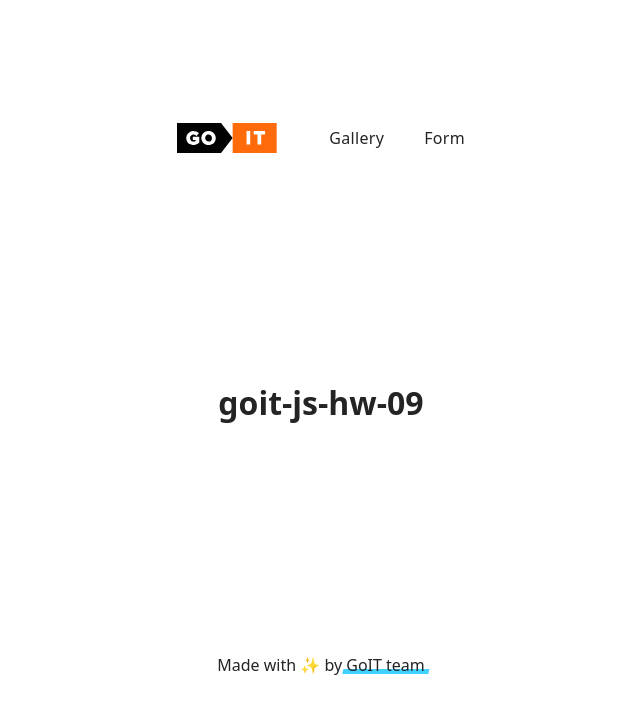
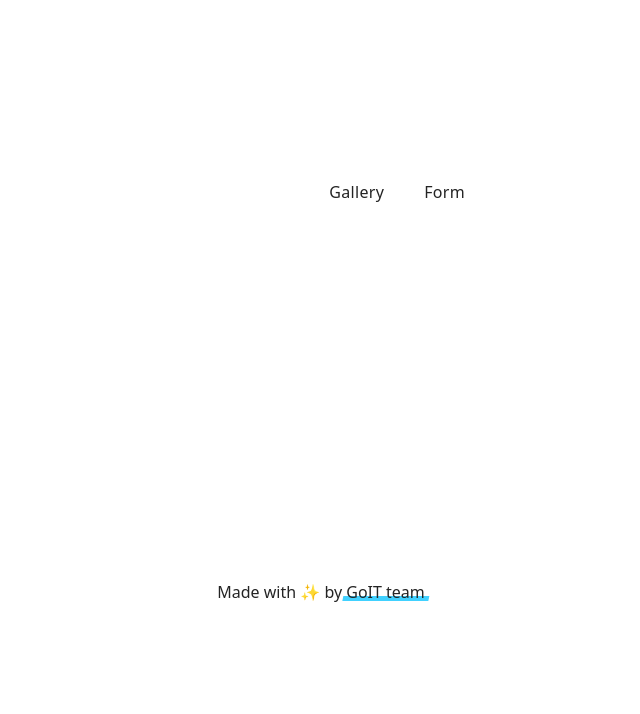
Before and after one commit to romanklopyk/goit-js-hw-09, a plain HTML site: page index.html in a window 1280 px wide. Shown: the whole page, without its empty margins (319-959 px from the left). Drawn offline with Linux system fonts and the light colour scheme.

Commit message:
Deploying to gh-pages from @ romanklopyk/goit-js-hw-09@acc15d66a98533bfc04af1f9cb77571fc0b44899 🚀

```diff
--- a/index.html
+++ b/index.html
@@ -8,12 +8,12 @@
     <link rel="stylesheet" crossorigin href="/goit-js-hw-09/assets/styles-660bhfUC.css">
   </head>
   <body>
-    <header class="header">
+<!--    <header class="header">
   <div class="container">
     <nav class="nav">
       <a class="nav-logo" href="./index.html" aria-label="Site logo">
         <svg class="nav-logo-icon" width="100" height="30">
-          <use href="/goit-js-hw-09/assets/sprite-E8vg0sBb.svg#logo"></use>
+          <use href="img/sprite.svg#logo"></use>
         </svg>
       </a>
       <ul class="nav-list">
@@ -27,10 +27,26 @@
     </nav>
   </div>
 </header>
-
+-->
 
     <main>
-      <h1 class="center">goit-js-hw-09</h1>
+        <div class="container">
+            <nav class="nav">
+                <a class="nav-logo" href="./index.html" aria-label="Site logo">
+                    <svg class="nav-logo-icon" width="100" height="30">
+                        <use href="{=$icon-path}"></use>
+                    </svg>
+                </a>
+                <ul class="nav-list">
+                    <li class="nav-item">
+                        <a class="nav-link {=$highlight-act}" href="./1-gallery.html">Gallery</a>
+                    </li>
+                    <li class="nav-item">
+                        <a class="nav-link {=$highlight-curr}" href="./2-form.html">Form</a>
+                    </li>
+                </ul>
+            </nav>
+        </div>
 
     </main>
 
```
